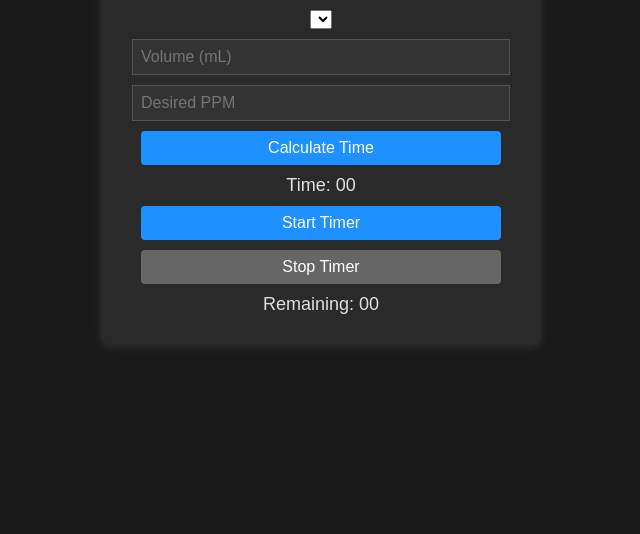
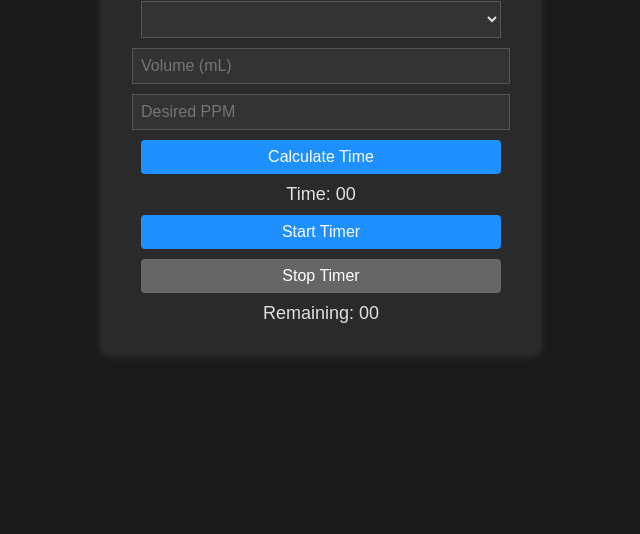
Before and after one commit to ceotjoe/SilverTimer_PWA, a plain HTML site: page index.html in a window 1280 px wide. Shown: the part 266-800 px from the top of the page, without its empty margins (319-959 px from the left). Drawn offline with Linux system fonts and the dark colour scheme.

Commit message:
Implement devices dropdown

```diff
--- a/styles.css
+++ b/styles.css
@@ -18,7 +18,7 @@ body {
     max-width: 400px;
     text-align: center;
 }
-input, button {
+input, select, button {
     display: block;
     width: 90%;
     margin: 10px auto;
@@ -71,7 +71,7 @@ button:disabled {
         background: #2a2a2a;
         box-shadow: 0 2px 10px rgba(255,255,255,0.1);
     }
-    input {
+    input, select {
         background-color: #333;
         color: #e0e0e0;
         border: 1px solid #555;
```
